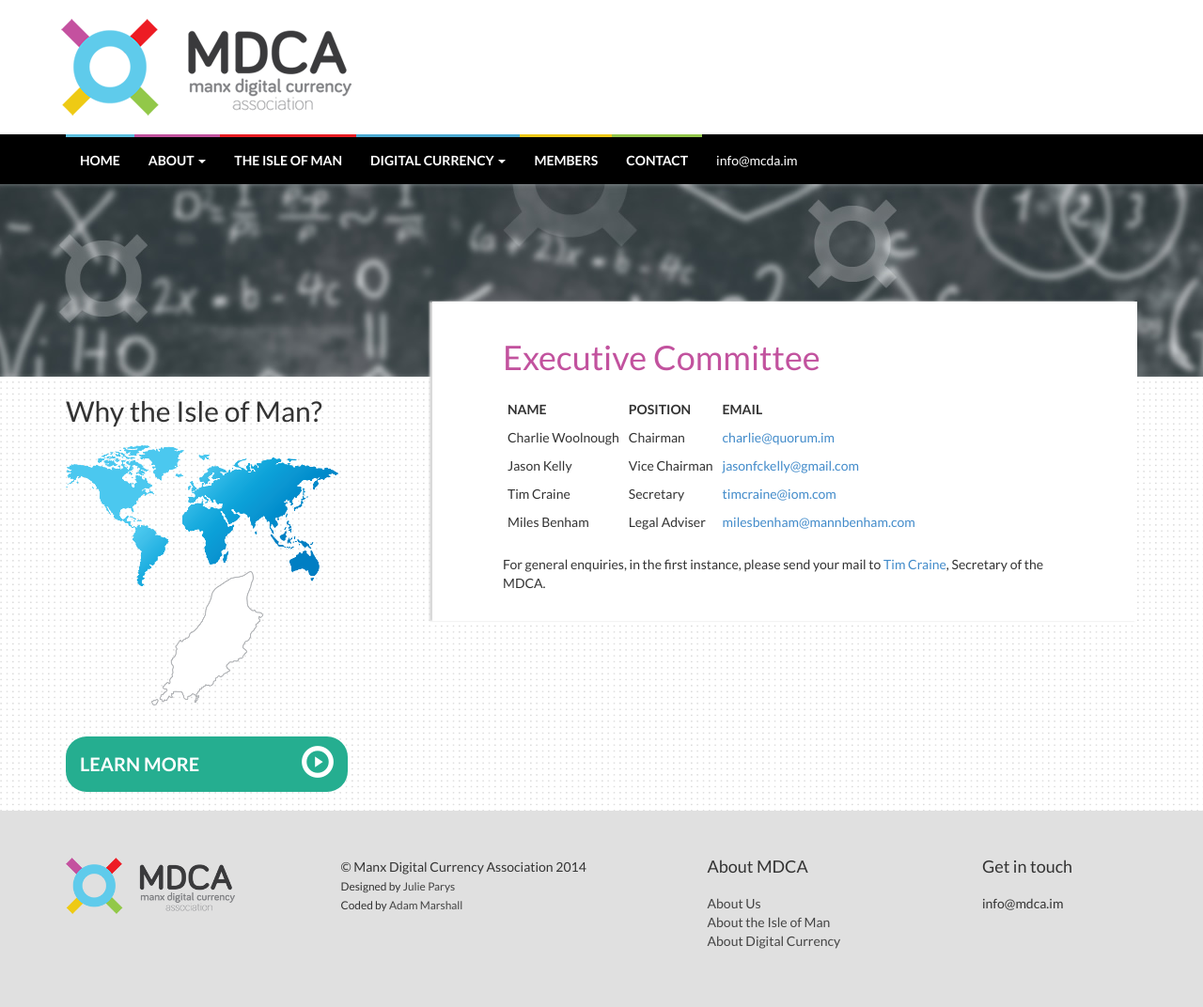
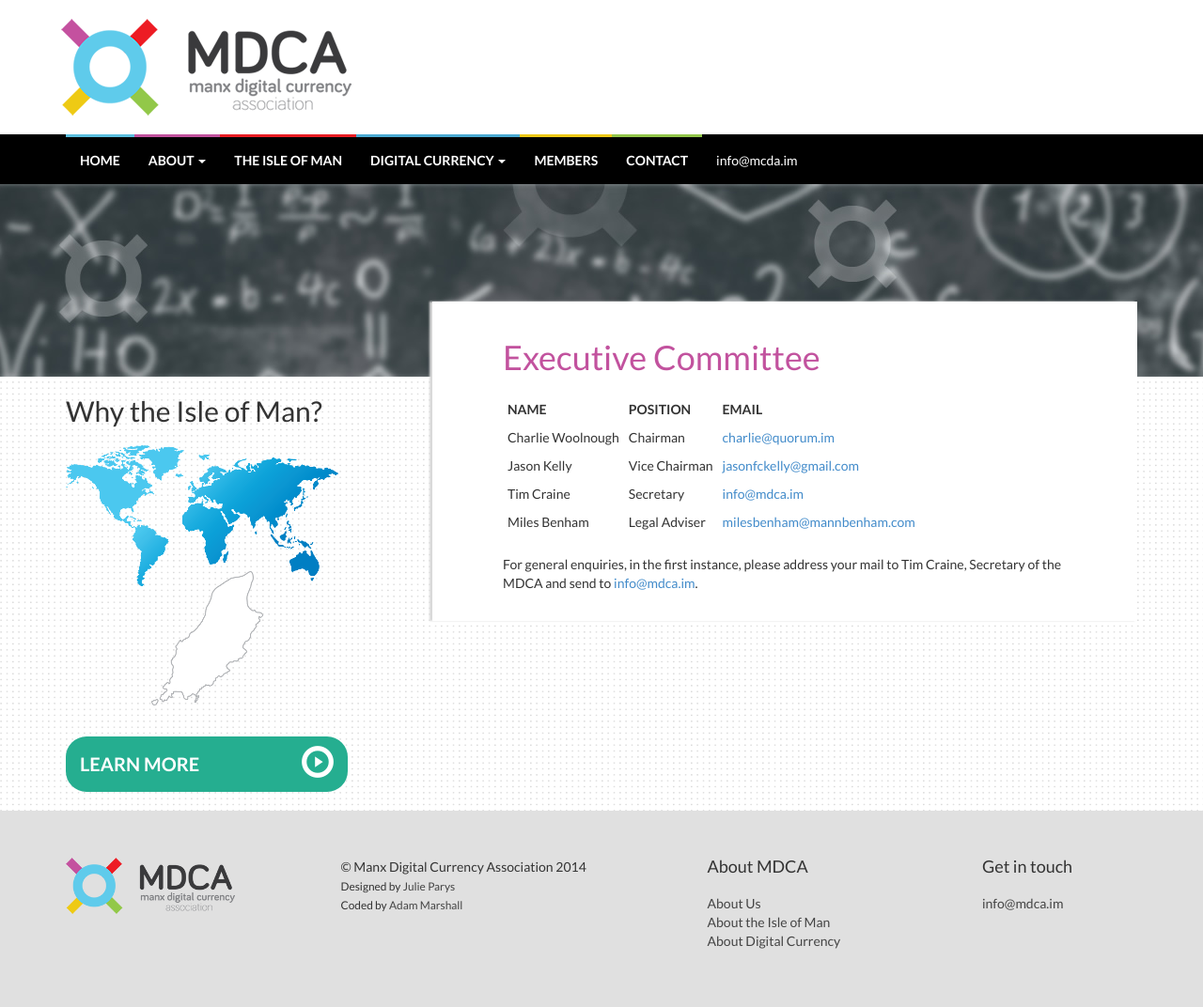
Before and after one commit to Julieparys/MDCA, a Jekyll site: the page built from src/executivecommittee.md, in a window 1280 px wide. Shown: the whole page at 94% size. Built offline with Jekyll 4.4.1, drawn with Linux system fonts in a browser that asks for light colours; Markdown is read by kramdown in place of the engine named in the settings.

Commit message:
mail links

```diff
--- a/src/_includes/footer.html
+++ b/src/_includes/footer.html
@@ -22,7 +22,7 @@
 			<div class="col-xs-6 col-sm-2">
 				<h4>Get in touch</h4>
 				<ul>
-					<li>info@mdca.im</li>
+					<li><a href="mailto:info@mdca.im">info@mdca.im</li>
 				</ul>
 			</div>
 		</div>
--- a/src/executivecommittee.md
+++ b/src/executivecommittee.md
@@ -7,14 +7,23 @@ color: magenta
 banner: AboutMDCA
 ---
 
-#Executive Committee
+# Executive Committee
 
-| NAME             | POSITION      | EMAIL                                                   |
-| :-------------   |:------------- | :------------------------------------------------------ |
-| Charlie Woolnough| Chairman      | [charlie@quorum.im](mailto:charlie@quorum.im)                  |
-| Jason Kelly      | Vice Chairman | [jasonfckelly@gmail.com](mailto:jasonfckelly@gmail.com)        |
-| Tim Craine       | Secretary     | [timcraine@iom.com](mailto:timcraine@iom.com)                  |
-| Miles Benham     | Legal Adviser | [milesbenham@mannbenham.com](mailto:milesbenham@mannbenham.com)|
+| NAME             | POSITION      | EMAIL                           |
+| :-------------   |:------------- | :------------------------------ |
+| Charlie Woolnough| Chairman      | [charlie@quorum.im][1]          |
+| Jason Kelly      | Vice Chairman | [jasonfckelly@gmail.com][2]     |
+| Tim Craine       | Secretary     | [info@mdca.im][3]               |
+| Miles Benham     | Legal Adviser | [milesbenham@mannbenham.com][4] |
 
 
-For general enquiries, in the first instance, please send your mail to [Tim Craine](mailto:timcraine@iom.com), Secretary of the MDCA.
+For general enquiries, in the first instance, please address your mail to Tim Craine, Secretary of the MDCA and send to [info@mdca.im][3].
+
+
+[1]: mailto:charlie@quorum.im
+
+[2]: mailto:jasonfckelly@gmail.com
+
+[3]: mailto:info@mdca.im
+
+[4]: mailto:milesbenham@mannbenham.com
```
Also changed, not shown: src/members.md (+3 -2 lines).
